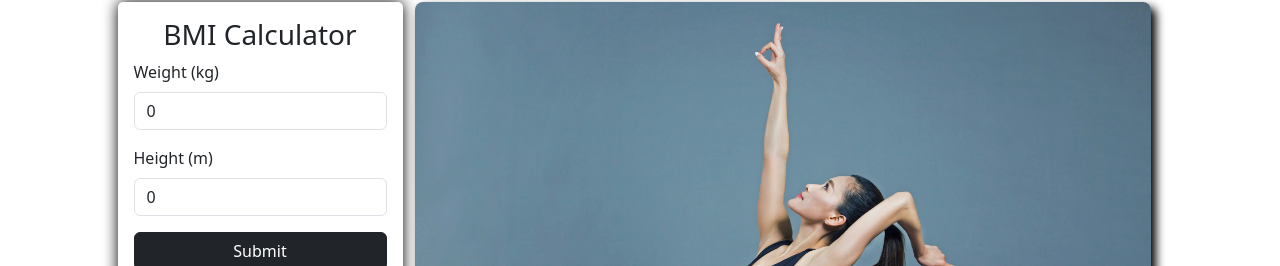
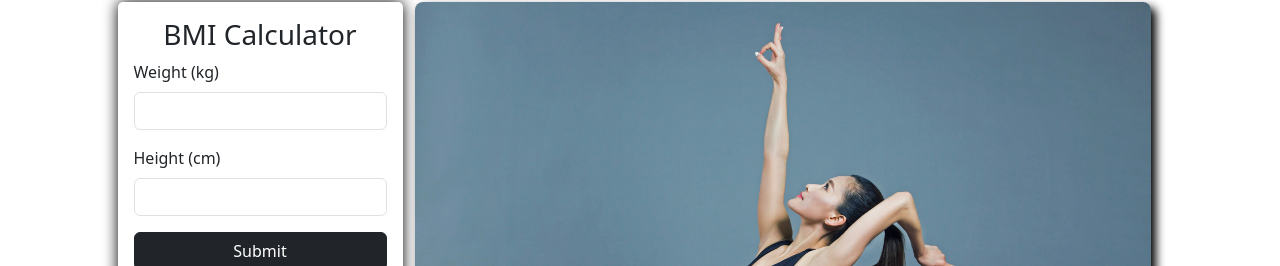
Before and after one commit to sarbanibhadra/Gym_Fit_App, a React (Vite) app: page / in a window 1280 px wide. Shown: the part 154-420 px from the top of the page. Built offline with nearby package versions, Linux system fonts and the light colour scheme; a web font is replaced by a local one.

Commit message:
amended bmi calcs

```diff
--- a/src/components/BMI.jsx
+++ b/src/components/BMI.jsx
@@ -9,21 +9,20 @@ import girl from "../images/alex-shaw-wJGhAhqvUaQ-unsplash.jpg"
 
 function BMI() {
 
-  const [weight,setWeight] = useState(0)
-  const [height,setHeight] = useState(0)
+  const [weight,setWeight] = useState("")
+  const [height,setHeight] = useState("")
   const [result,setResult] = useState("")
   const [text,setText] = useState("")
 
 
 const handleFormSubmit = (event) => {
-//   // Preventing the default behavior of the form submit (which is to refresh the page)
+// Preventing the default behavior of the form submit (which is to refresh the page)
   event.preventDefault();
 
     if (weight && height) {
-    let result = (weight/(height * height)).toFixed(1)
+      let result = (weight*10000/(height * height)).toFixed(1)
       setResult(result)
 
-  }
 
       if (result < 18.5) {
       setText("Underweight");
@@ -31,6 +30,11 @@ const handleFormSubmit = (event) => {
       setText("Healthy weight");
       } else {
       setText("Overweight");
+      }
+    }  else {
+      setText("");
+      setResult("");
+
     }
   }
 
@@ -45,6 +49,7 @@ let imgContainer = ""
     } else {
       imgContainer = girl
     }
+
 
 
 
@@ -67,8 +72,8 @@ let imgContainer = ""
               </div>
 
               <div className="mb-3">
-                <label for="InputHeight" className="form-label">Height (m)</label>
-                <input value={height} onChange={(e) => setHeight(e.target.value)} className="form-control" id="InputHeight" type="" />
+                <label for="InputHeight" className="form-label">Height (cm)</label>
+                <input value={height} onChange={(e) => setHeight(e.target.value)} className="form-control" id="InputHeight" type="number" />
               </div>
 
               <button type="submit" onClick={handleFormSubmit} className="btn btn-md btn-dark bmibtn" >Submit</button>
```
Lines whose indentation alone changed are shown as unchanged.
